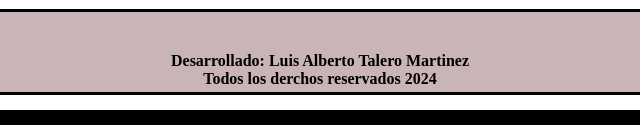
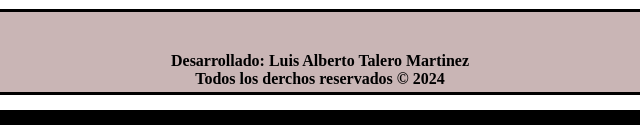
Before and after one commit to luistalero/MAPA_COLOMBIA, a plain HTML site: page Inicio.html in a window 1280 px wide. Shown: the part 954-1084 px from the top of the page, 401-1041 px from the left. Drawn offline with Linux system fonts and the light colour scheme.

Commit message:
Inicio.html

```diff
--- a/Inicio.html
+++ b/Inicio.html
@@ -32,7 +32,7 @@
         <div class="i1">
             <b>Desarrollado: Luis Alberto Talero Martinez</b>
             <br>
-            <b>Todos los derchos reservados 2024</b>
+            <b>Todos los derchos reservados &copy; 2024</b>
         </div>
         </center>
     </div>
```
